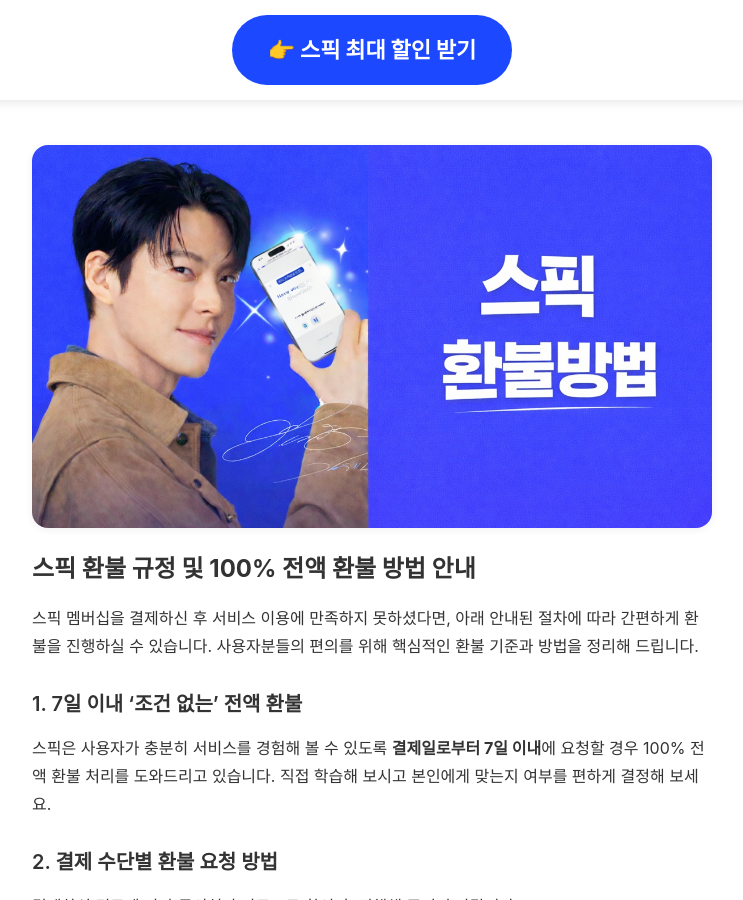
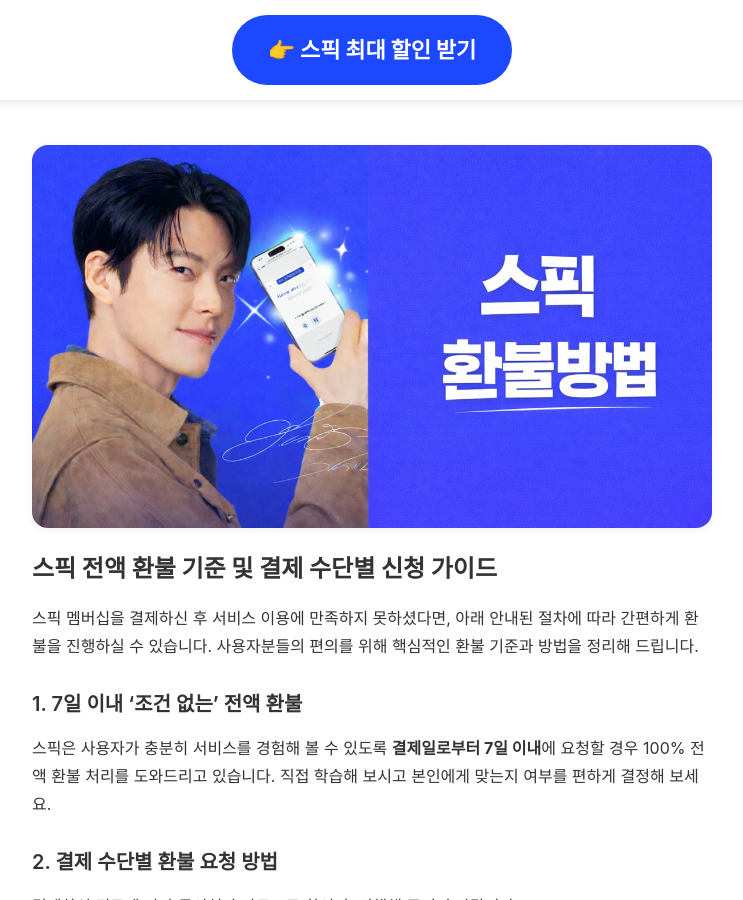
Before and after one commit to kjsjdw/speak_event_page, a Jekyll site: the page built from refund.md, in a window 1280 px wide and 900 px high. Shown: the whole window, without its empty margins (268-1011 px from the left). Built offline with Jekyll 4.4.1, drawn with Linux system fonts in a browser that asks for light colours; some web fonts are replaced.

Commit message:
Update refund.md

```diff
--- a/refund.md
+++ b/refund.md
@@ -15,7 +15,7 @@ image: /content/images/refund.jpg
        style="display:block; margin:0 auto;">
 </div>
 
-## 스픽 환불 규정 및 100% 전액 환불 방법 안내
+## 스픽 전액 환불 기준 및 결제 수단별 신청 가이드
 
 스픽 멤버십을 결제하신 후 서비스 이용에 만족하지 못하셨다면, 아래 안내된 절차에 따라 간편하게 환불을 진행하실 수 있습니다. 사용자분들의 편의를 위해 핵심적인 환불 기준과 방법을 정리해 드립니다.
 
```
